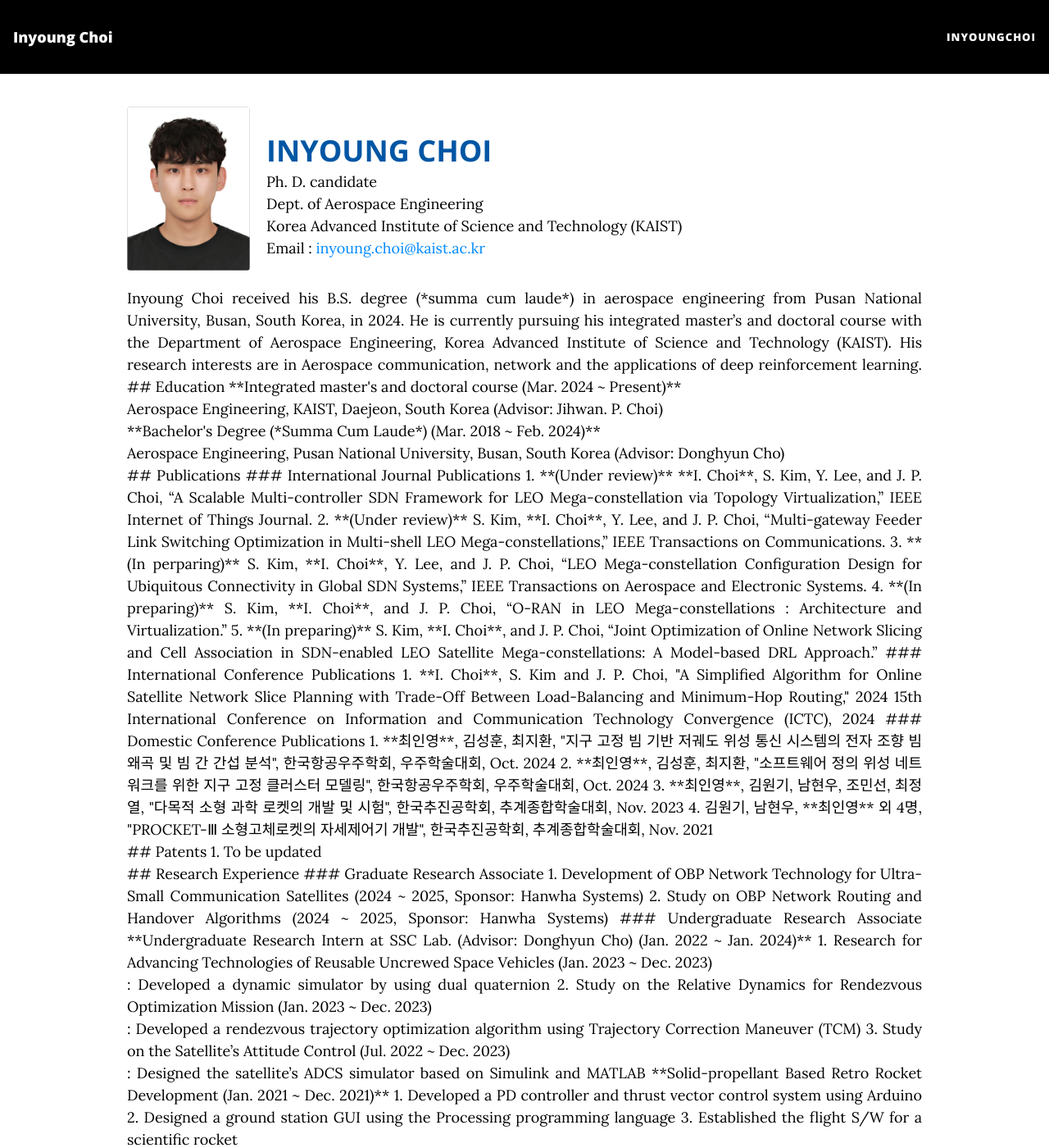
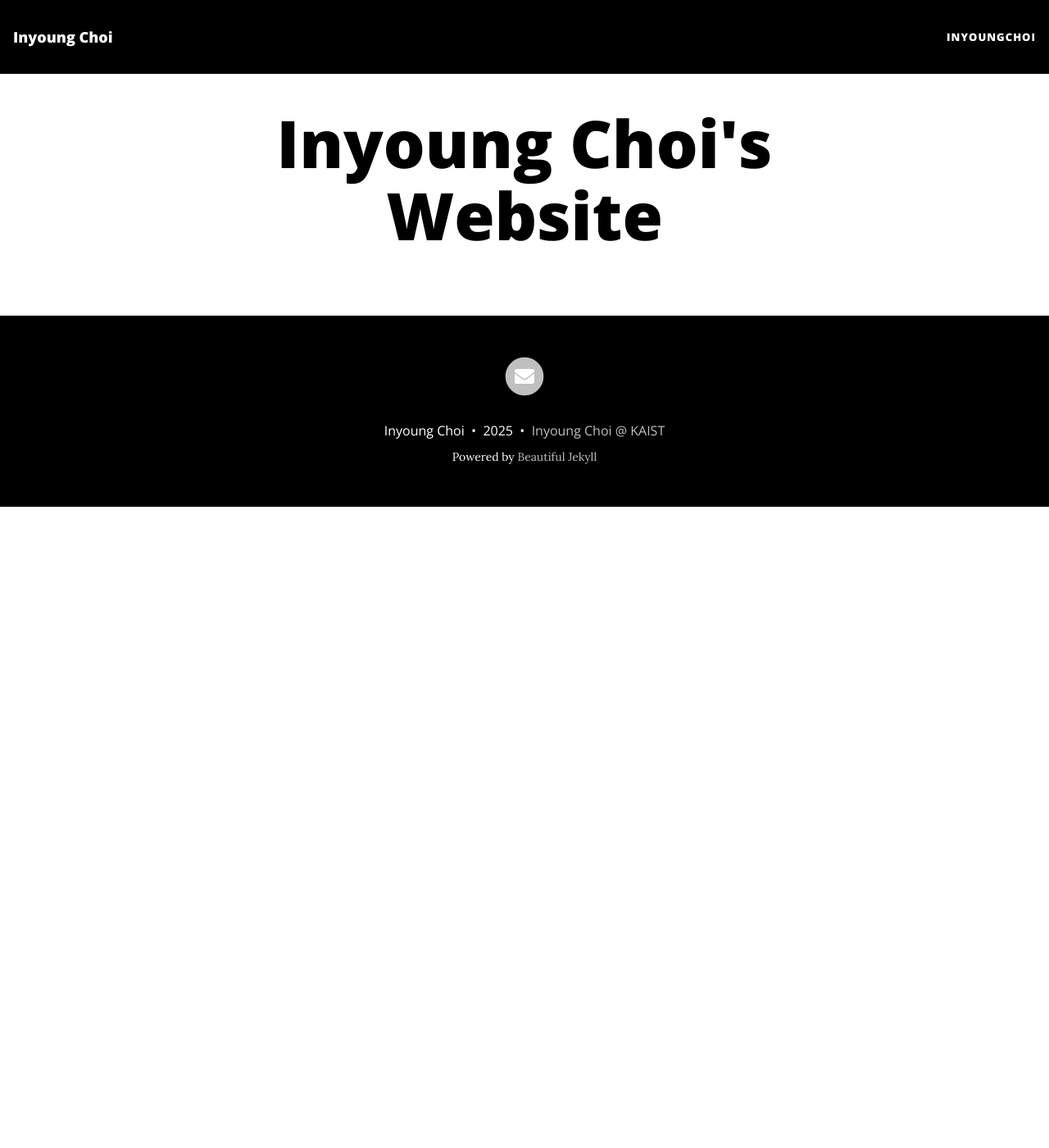
Before and after one commit to InyoungChoi-acai/InyoungChoi-acai.github.io, a Jekyll site: the page built from index.html, in a window 1280 px wide and 1400 px high. Shown: the whole window at 82% size. Built offline with Jekyll 4.4.1, drawn with Linux system fonts in a browser that asks for light colours; nearby versions of some CDN libraries; the list of posts is cut into pages by our own code; some of the changed text lies outside the part shown.

Commit message:
Update index.html

```diff
--- a/index.html
+++ b/index.html
@@ -1,109 +1,4 @@
 ---
-layout: post
-date: 2025-03-29
+layout: home
+title: Inyoung Choi's Website
 ---
-
-<div style="display: flex; align-items: center; gap: 20px;">
-
-  <img src="/assets/img/최인영.jpg" alt="Choi, Inyoung" style="width: 150px; height: 200px; border-radius: 4px;">
-
-  <div>
-    <h1 style="color: #0056A4; font-weight: bold; margin: 0;">INYOUNG CHOI</h1>
-    <p style="margin: 4px 0 0 0;">
-      Ph. D. candidate<br>
-      Dept. of Aerospace Engineering<br>
-      Korea Advanced Institute of Science and Technology (KAIST)<br>
-      Email : <a href="mailto:inyoung.choi@kaist.ac.kr">inyoung.choi@kaist.ac.kr</a>
-    </p>
-  </div>
-
-</div>
-
-Inyoung Choi received his B.S. degree (*summa cum laude*) in aerospace engineering from Pusan National University, Busan, South Korea, in 2024. He is currently pursuing his integrated master’s and doctoral course with the Department of Aerospace Engineering, Korea Advanced Institute of Science and Technology (KAIST). His research interests are in Aerospace communication, network and the applications of deep reinforcement learning.
-
-
-## Education
- **Integrated master's and doctoral course (Mar. 2024 ~ Present)**<br>
- Aerospace Engineering, KAIST, Daejeon, South Korea (Advisor: Jihwan. P. Choi)<br>
-
- **Bachelor's Degree (*Summa Cum Laude*) (Mar. 2018 ~ Feb. 2024)**<br>
- Aerospace Engineering, Pusan National University, Busan, South Korea (Advisor: Donghyun Cho)
-
-<br>
-
-## Publications
-### International Journal Publications
-  1. **(Under review)** **I. Choi**, S. Kim, Y. Lee, and J. P. Choi, “A Scalable Multi-controller SDN Framework for LEO Mega-constellation via Topology Virtualization,” IEEE Internet of Things Journal.
-
-  2. **(Under review)** S. Kim, **I. Choi**, Y. Lee, and J. P. Choi, “Multi-gateway Feeder Link Switching Optimization in Multi-shell LEO Mega-constellations,”  IEEE Transactions on Communications.
-
-  3. **(In perparing)** S. Kim, **I. Choi**, Y. Lee, and J. P. Choi, “LEO Mega-constellation Configuration Design for Ubiquitous Connectivity in Global SDN Systems,” IEEE Transactions on Aerospace and Electronic Systems.
-
-  4. **(In preparing)** S. Kim, **I. Choi**, and J. P. Choi, “O-RAN in LEO Mega-constellations : Architecture and Virtualization.”
-
-  5. **(In preparing)** S. Kim, **I. Choi**, and J. P. Choi, “Joint Optimization of Online Network Slicing and Cell Association in SDN-enabled LEO Satellite Mega-constellations: A Model-based DRL Approach.”
-
-### International Conference Publications
-  1. **I. Choi**, S. Kim and J. P. Choi, "A Simplified Algorithm for Online Satellite Network Slice Planning with Trade-Off Between Load-Balancing and Minimum-Hop Routing," 2024 15th International Conference on Information and Communication Technology Convergence (ICTC), 2024
-
-### Domestic Conference Publications
-  1. **최인영**, 김성훈, 최지환, "지구 고정 빔 기반 저궤도 위성 통신 시스템의 전자 조향 빔 왜곡 및 빔 간 간섭 분석", 한국항공우주학회, 우주학술대회, Oct. 2024
-  2. **최인영**, 김성훈, 최지환, "소프트웨어 정의 위성 네트워크를 위한 지구 고정 클러스터 모델링", 한국항공우주학회, 우주학술대회, Oct. 2024
-  3. **최인영**, 김원기, 남현우, 조민선, 최정열, "다목적 소형 과학 로켓의 개발 및 시험", 한국추진공학회, 추계종합학술대회, Nov. 2023
-  4. 김원기, 남현우, **최인영** 외 4명, "PROCKET-Ⅲ 소형고체로켓의 자세제어기 개발", 한국추진공학회, 추계종합학술대회, Nov. 2021
-
-<br>
-
-## Patents
-1. To be updated
-
-<br>
-
-## Research Experience
-### Graduate Research Associate
- 1. Development of OBP Network Technology for Ultra-Small Communication Satellites  (2024 ~ 2025, Sponsor: Hanwha Systems)
- 2. Study on OBP Network Routing and Handover Algorithms (2024 ~ 2025, Sponsor: Hanwha Systems)
-
-### Undergraduate Research Associate
-**Undergraduate Research Intern at SSC Lab. (Advisor: Donghyun Cho) (Jan. 2022 ~ Jan. 2024)**
- 1. Research for Advancing Technologies of Reusable Uncrewed Space Vehicles (Jan. 2023 ~ Dec. 2023) <br>
-   : Developed a dynamic simulator by using dual quaternion
- 2. Study on the Relative Dynamics for Rendezvous Optimization Mission (Jan. 2023 ~ Dec. 2023) <br>
-   : Developed a rendezvous trajectory optimization algorithm using Trajectory Correction Maneuver (TCM)
- 3. Study on the Satellite’s Attitude Control (Jul. 2022 ~ Dec. 2023) <br>
-   : Designed the satellite’s ADCS simulator based on Simulink and MATLAB
-
-**Solid-propellant Based Retro Rocket Development (Jan. 2021 ~ Dec. 2021)**
-  1. Developed a PD controller and thrust vector control system using Arduino
-  2. Designed a ground station GUI using the Processing programming language
-  3. Established the flight S/W for a scientific rocket
-
-<br>
-
-## Honors and Awards
-  1. **Participation prize**, The Korean Society of Aeronautics and Space Science (June. 2023)<br>
-  : Student Paper Competition, Aerospace science competition for undergraduate students
-
-  2. **Outstanding** Presentation Paper Award, Korea Society of Propulsion Engineering (May. 2022)<br>
-  : Rocket Academic Competition, Aerospace Science Competition
-
-  3. **Gold medal**, Korea Aerospace Research Institute (Dec. 2021)<br>
-  : Rocket Academic Competition, Aerospace Science Competition
-
-  4. **Grand prize**, Ministerial of Science and ICT (Dec. 2021)<br>
-  : Rocket Launch Competition, Aerospace Science Competition
-
-<br>
-
-## Scholarship
-  1. **Hyunsong Educational & Cultural Foundation Scholarship (2025 ~ )**<br>
-  For 10 consecutive semesters, 10M KRW/semester
-
-  2. **Kim Young-Han Global Leader Scholarship (2024)**<br>
-  For 2 consecutive semesters, 2M KRW/semester
-
-  3. **Academic Excellence Scholarship (2018, 2019 ~ 2023)**<br>
-  For 6 undergraduate semesters
-
-  4. **National Science & Technology Scholarship (2023)**<br>
-  For 1 undergraduate semester
```
